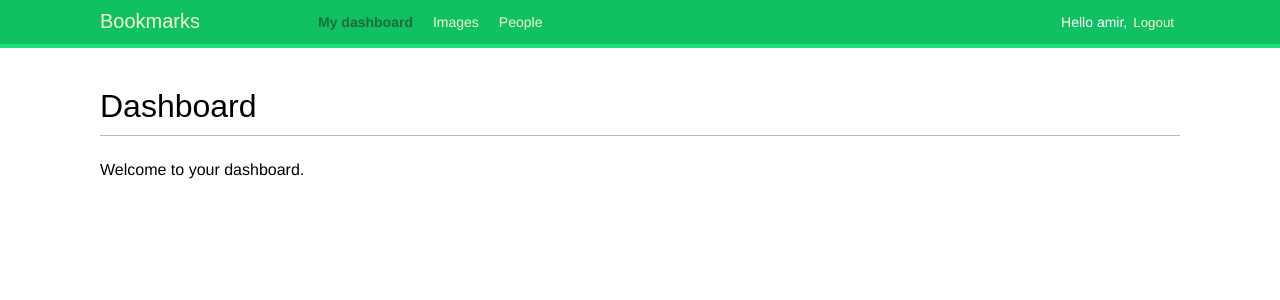
After one commit to amiramkhodadi/Social-Website-Project, a Django app: page /account/ in a window 1280 px wide. The commit adds this page. Shown: the top 300 px of the page. Run offline with Django 5.2, Linux system fonts and the light colour scheme; a user stored in the database is signed in; some web fonts are replaced.

Commit message:
use LoginView and LogoutView for user authentication with standard name

```diff
--- /dev/null
+++ b/account/templates/account/dashboard.html
@@ -0,0 +1,6 @@
+{% extends "base.html" %}
+{% block title %}Dashboard{% endblock %}
+{% block content %}
+ <h1>Dashboard</h1>
+ <p>Welcome to your dashboard.</p>
+{% endblock %}
--- a/account/templates/base.html
+++ b/account/templates/base.html
@@ -8,6 +8,30 @@
 <body>
  <div id="header">
  <span class="logo">Bookmarks</span>
+ {% if request.user.is_authenticated %}
+ <ul class="menu">
+ <li {% if section == "dashboard" %}class="selected"{% endif %}>
+ <a href="{% url "account:dashboard" %}">My dashboard</a>
+ </li>
+ <li {% if section == "images" %} class="selected"{% endif %}>
+ <a href="#">Images</a>
+ </li>
+ <li {% if section == "people" %}class="selected"{% endif %}>
+  <a href="#">People</a>
+ </li>
+ </ul>
+ {% endif %}
+ <span class="user">
+ {% if request.user.is_authenticated %}
+ Hello {{ request.user.first_name|default:request.user.username }},
+ <form action="{% url "account:logout" %}" method="post">
+ <button type="submit">Logout</button>
+ {% csrf_token %}
+ </form>
+ {% else %}
+ <a href="{% url "account:login" %}">Log-in</a>
+ {% endif %}
+ </span>
  </div>
  <div id="content">
  {% block content %}
--- a/account/urls.py
+++ b/account/urls.py
@@ -1,7 +1,10 @@
 from django.urls import path
 from .import views
-
+from django.contrib.auth.views import LoginView,LogoutView
 app_name = 'account'
 urlpatterns=[
-    path('login/' ,views.user_login , name ='login'),
+    # path('login/' ,views.user_login , name ='login'),
+    path('login/' ,LoginView.as_view() , name ='login'),
+    path('logout/' ,LogoutView.as_view() , name ='logout'),
+    path('', views.dashboard, name='dashboard'),
 ]
--- a/account/views.py
+++ b/account/views.py
@@ -2,28 +2,36 @@ from django.shortcuts import render
 from .forms import LoginForm
 from django.contrib.auth import authenticate,login
 from django.http import HttpResponse
+# from django.contrib.auth.views  import LoginView,LogoutView
 # Create your views here.
-def user_login(request):
-    if request.method=='POST':
-        form = LoginForm(request.POST)
-        if form.is_valid():
-            username = form.cleaned_data['username']
-            password = form.cleaned_data['password']
-            user = authenticate(request, username=username , password = password)
-            if user :
+# def user_login(request):
+#     if request.method=='POST':
+#         form = LoginForm(request.POST)
+#         if form.is_valid():
+#             username = form.cleaned_data['username']
+#             password = form.cleaned_data['password']
+#             user = authenticate(request, username=username , password = password)
+#             if user :
+#
+#                 if user.is_active :
+#                     login(request,user)
+#                     return HttpResponse("YOU ARE LOGIN ;) ")
+#                 else:
+#                     return HttpResponse("YOU ARE Dissabled ;) ")
+#             else :
+#                 return HttpResponse("YOU ARE  NOT REGISTER YET ;) ")
+#
+#         else :
+#             return HttpResponse("invalid data in form input")
+#
+#     else :
+#         form = LoginForm()
+#
+#     return render(request , 'account/login.html' , {'form': form})
 
-                if user.is_active :
-                    login(request,user)
-                    return HttpResponse("YOU ARE LOGIN ;) ")
-                else:
-                    return HttpResponse("YOU ARE Dissabled ;) ")
-            else :
-                return HttpResponse("YOU ARE  NOT REGISTER YET ;) ")
 
-        else :
-            return HttpResponse("invalid data in form input")
+from django.contrib.auth.decorators import login_required
 
-    else :
-        form = LoginForm()
-
-    return render(request , 'account/login.html' , {'form': form})
+@login_required
+def dashboard(request):
+    return render(request , 'account/dashboard.html' , {'section' : 'dashboard'})
--- a/config/settings.py
+++ b/config/settings.py
@@ -122,3 +122,7 @@ STATIC_URL = '/static/'
 # https://docs.djangoproject.com/en/5.0/ref/settings/#default-auto-field
 
 DEFAULT_AUTO_FIELD = 'django.db.models.BigAutoField'
+
+LOGIN_REDIRECT_URL = 'account:dashboard'
+LOGIN_URL = 'account:login'
+LOGOUT_URL = 'account:logout'
```
Also changed, not shown: account/templates/account/login.html (deleted, +0 -11 lines), account/templates/registration/logged_out.html (added, +9 -0 lines), account/templates/registration/login.html (added, +21 -0 lines), db.sqlite3.
